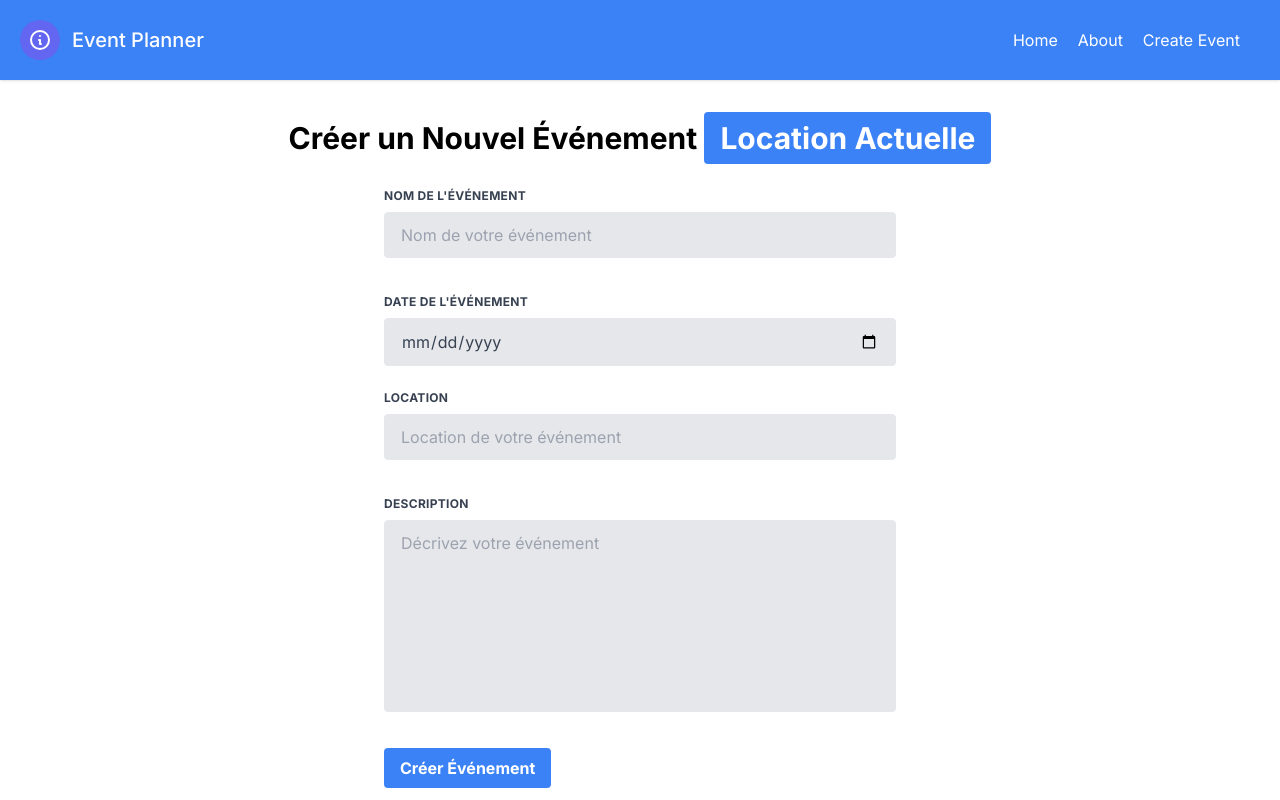
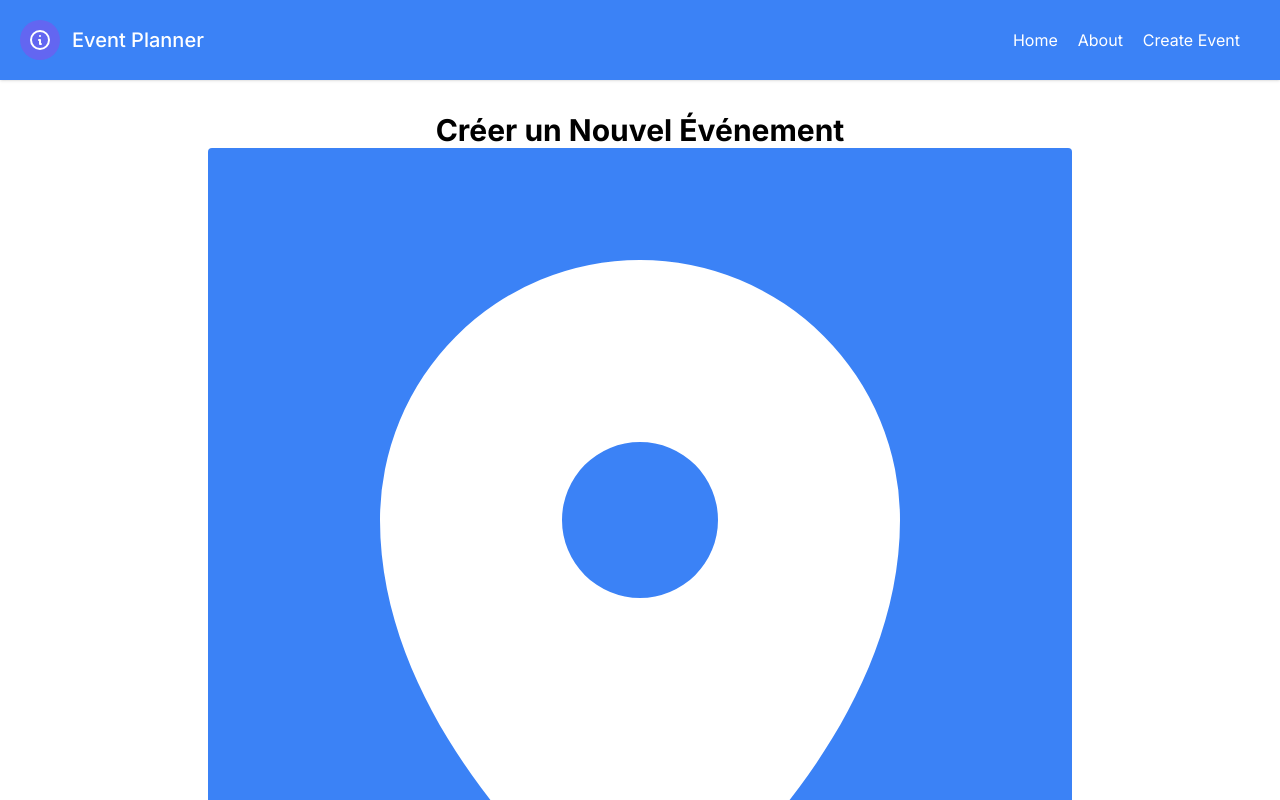
Before and after one commit to NPBouchard/my-planner-app-glo-3202-deploy, a Next.js app: page /pages/events/create in a window 1280 px wide. Shown: the top 800 px of the page. Built offline with nearby package versions, Linux system fonts and the light colour scheme.

Commit message:
test code fuck u junior

```diff
--- a/app/pages/events/create/page.tsx
+++ b/app/pages/events/create/page.tsx
@@ -2,6 +2,7 @@
 import React, { useState, ChangeEvent, FormEvent } from 'react';
 import Format from '@/app/components/Format';
 import Cookies from 'js-cookie';
+import { MapPinIcon } from '@heroicons/react/16/solid';
 
 interface Event {
   name: string;
@@ -74,9 +75,9 @@ const CreateEventPage: React.FC = () => {
   return (
     <Format>
       <div className="max-w-4xl mx-auto px-4 py-8">
-        <h1 className="text-3xl font-bold text-center mb-6">Créer un Nouvel Événement <button className="bg-blue-500 hover:bg-blue-700 text-white font-bold py-2 px-4 rounded" onClick={UseActualLocation}>
+        <h1 className="text-3xl font-bold text-center mb-6">Créer un Nouvel Événement <MapPinIcon className="bg-blue-500 hover:bg-blue-700 text-white font-bold py-2 px-4 rounded" onClick={UseActualLocation}>
                 Location Actuelle
-              </button></h1>
+              </MapPinIcon></h1>
         <form onSubmit={handleSubmit} className="w-full max-w-lg mx-auto">
           <div className="flex flex-wrap -mx-3 mb-6">
             <div className="w-full px-3">
--- a/package.json
+++ b/package.json
@@ -9,6 +9,7 @@
     "lint": "next lint"
   },
   "dependencies": {
+    "@heroicons/react": "^2.1.1",
     "@hookform/resolvers": "^3.3.4",
     "@types/yup": "^0.32.0",
     "@vercel/postgres": "^0.7.2",
```
Also changed, not shown: 1 other file (tests, documents, lock files or other folders).
